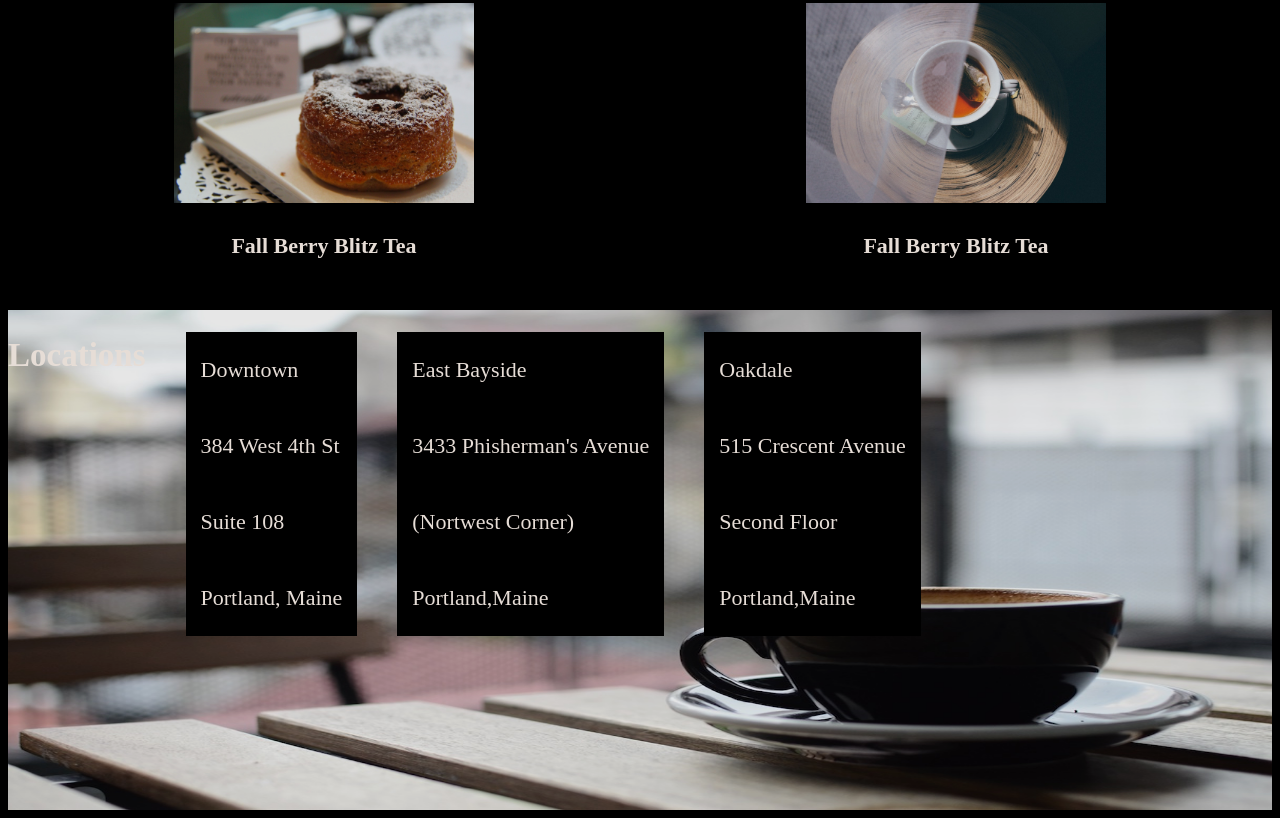
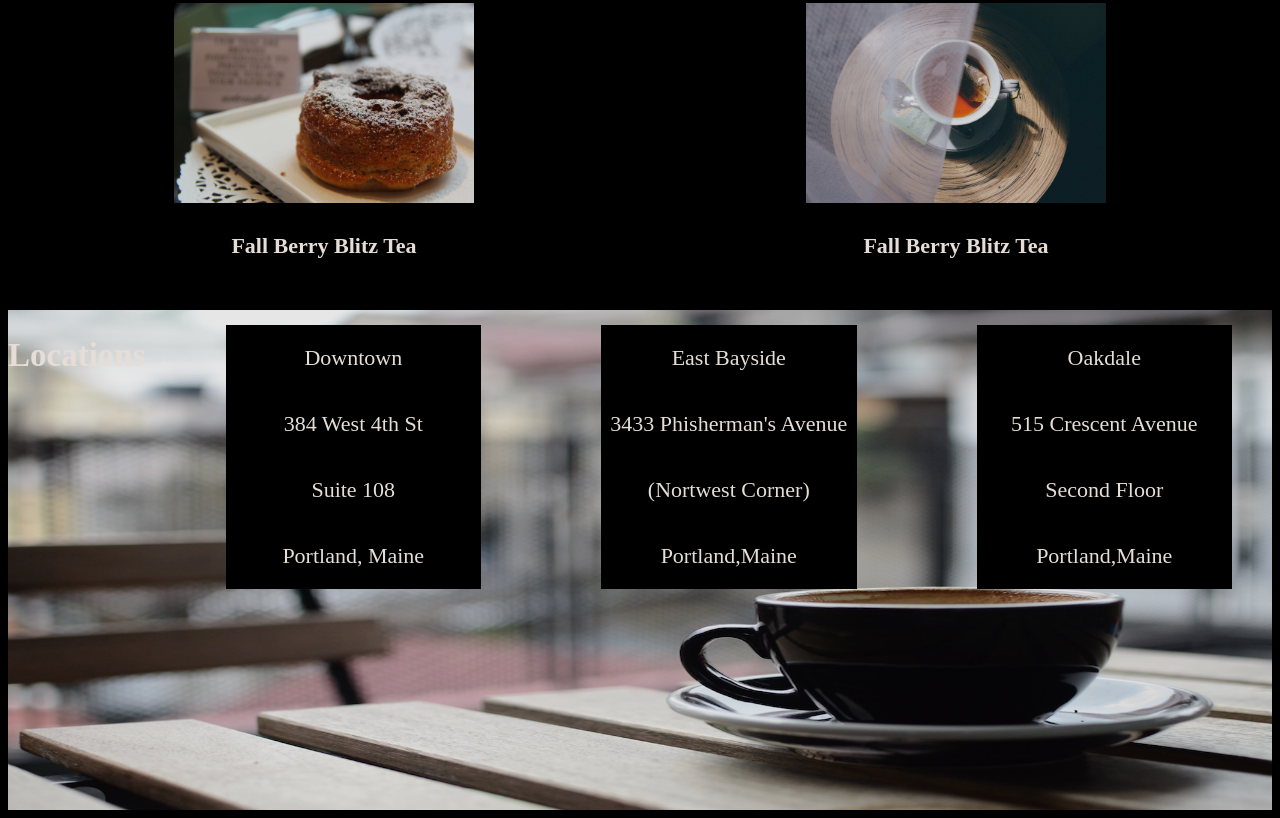
Before and after one commit to DEGRUSSECU1/online-shop-project, a plain HTML site: page index.html in a window 1280 px wide. Shown: the part 1446-2264 px from the top of the page. Drawn offline with Linux system fonts and the light colour scheme.

Commit message:
modified locaions centered text and changed width

```diff
--- a/styles.css
+++ b/styles.css
@@ -78,5 +78,13 @@ figure {
   list-style-type: none;
   background-color: #000000;
   line-height: 3;
-  padding: 5px 15px;
+
+  text-align: center;
+
 }
+
+.locations-section ul{
+    margin: 15px 40px;
+    width: 300px;
+
+}
```
